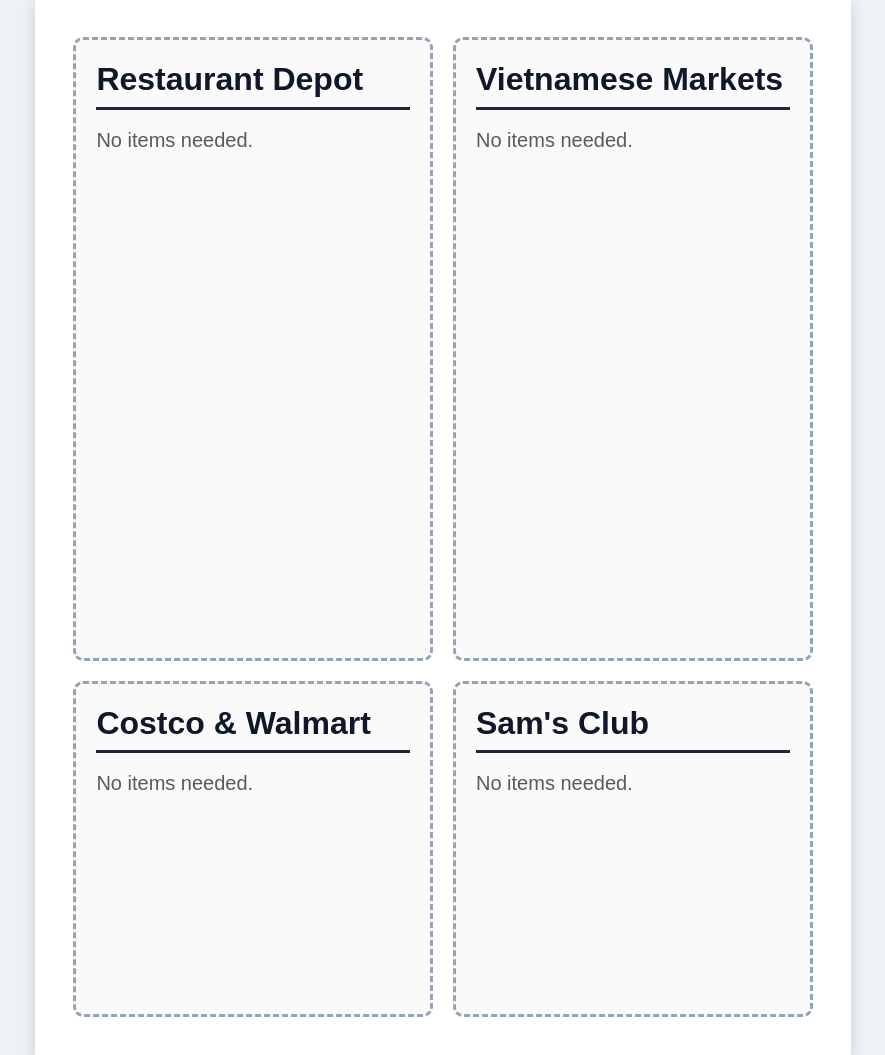
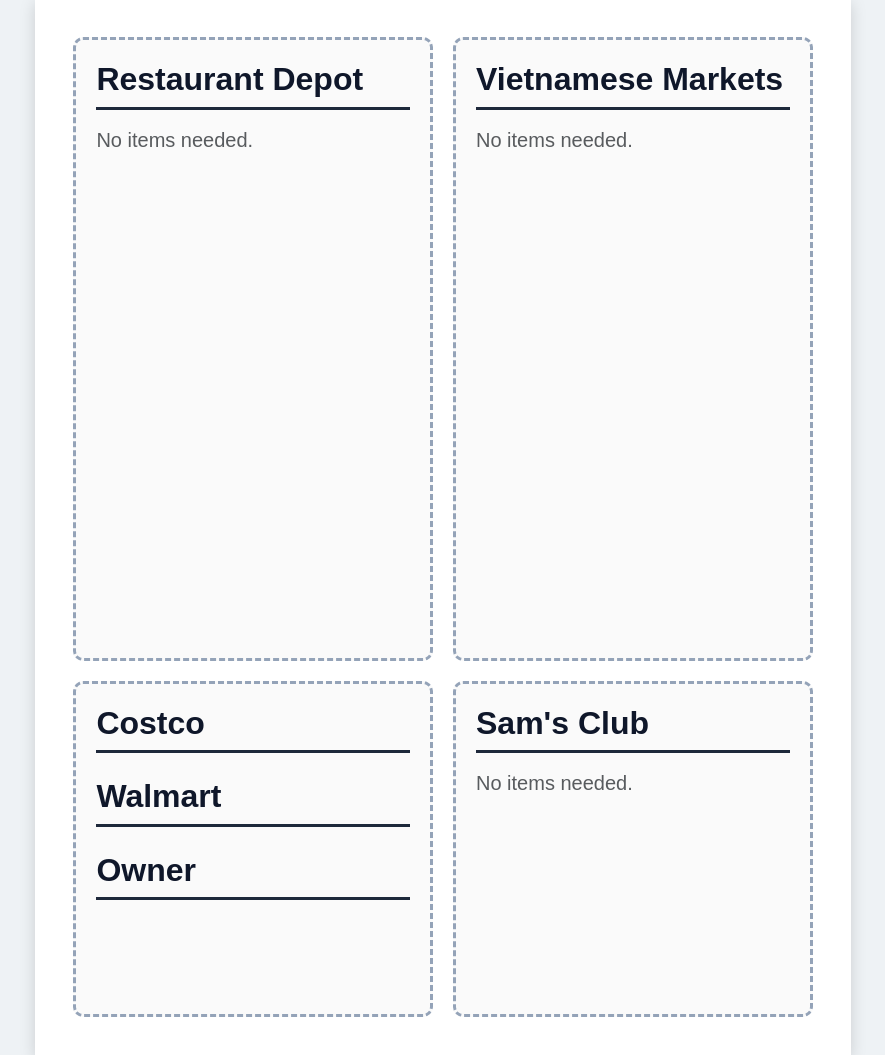
Before and after one commit to cdinh92/restaurant_inventory, a Flask app: page /export_layout in a window 1280 px wide. Shown: the part 72-1127 px from the top of the page, without its empty margins (197-1082 px from the left). Run offline with Flask 3, Linux system fonts and the light colour scheme; data comes from the database, SQL or seed files in the repository.

Commit message:
Refactor bottom left section to categorize items from Costco, Walmart, and Owner

```diff
--- a/templates/export_layout.html
+++ b/templates/export_layout.html
@@ -106,14 +106,36 @@
                 {% endfor %}
             </ul>
         </div>
-        <!-- Bottom Left: Costco & Walmart -->
+
+        <!-- Bottom Left: Costco & Walmart & Owner -->
         <div class="quadrant" data-section="bottom_left">
-            <h5>{{ quadrants.bottom_left.title }}</h5>
+            <!-- Costco Section -->
+            <h5>Costco</h5>
             <ul class="list-unstyled">
                 {% for item in quadrants.bottom_left['items'] %}
-                    <li class="mb-3">☐ <strong>{{ item.qty }}x</strong> - {{ item.name }}</li>
-                {% else %}
-                    <li class="text-muted fs-5">No items needed.</li>
+                    {% if 'owner' not in item.name|lower and item.store|lower == 'costco' %}
+                        <li class="mb-3">☐ <strong>{{ item.qty }}x</strong> - {{ item.name }}</li>
+                    {% endif %}
+                {% endfor %}
+            </ul>
+
+            <!-- Walmart Section -->
+            <h5 class="mt-4">Walmart</h5>
+            <ul class="list-unstyled">
+                {% for item in quadrants.bottom_left['items'] %}
+                    {% if 'owner' not in item.name|lower and item.store|lower == 'walmart' %}
+                        <li class="mb-3">☐ <strong>{{ item.qty }}x</strong> - {{ item.name }}</li>
+                    {% endif %}
+                {% endfor %}
+            </ul>
+
+            <!-- Owner Section -->
+            <h5 class="mt-4">Owner</h5>
+            <ul class="list-unstyled">
+                {% for item in quadrants.bottom_left['items'] %}
+                    {% if 'owner' in item.name|lower %}
+                        <li class="mb-3">☐ <strong>{{ item.qty }}x</strong> - {{ item.name }}</li>
+                    {% endif %}
                 {% endfor %}
             </ul>
         </div>
```
